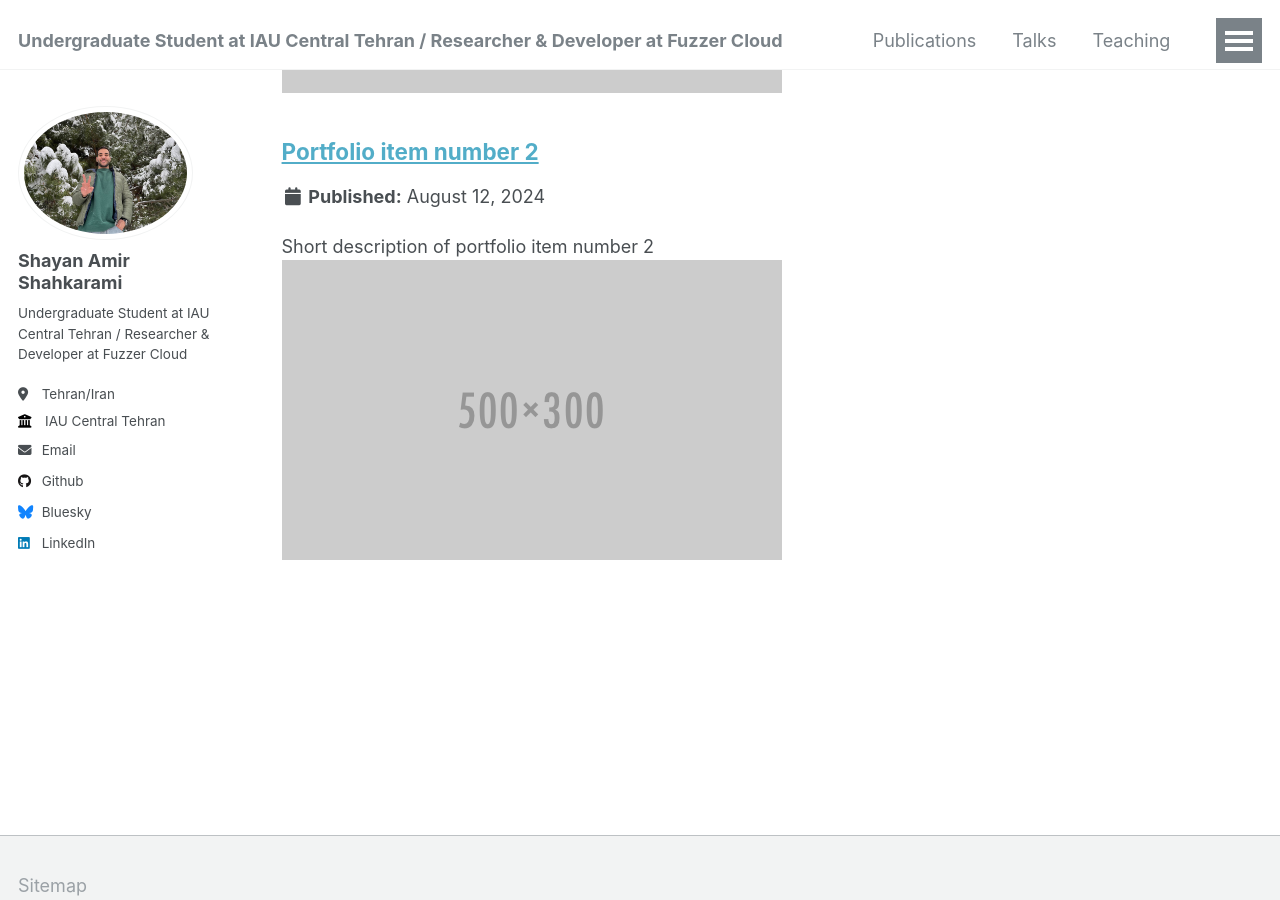
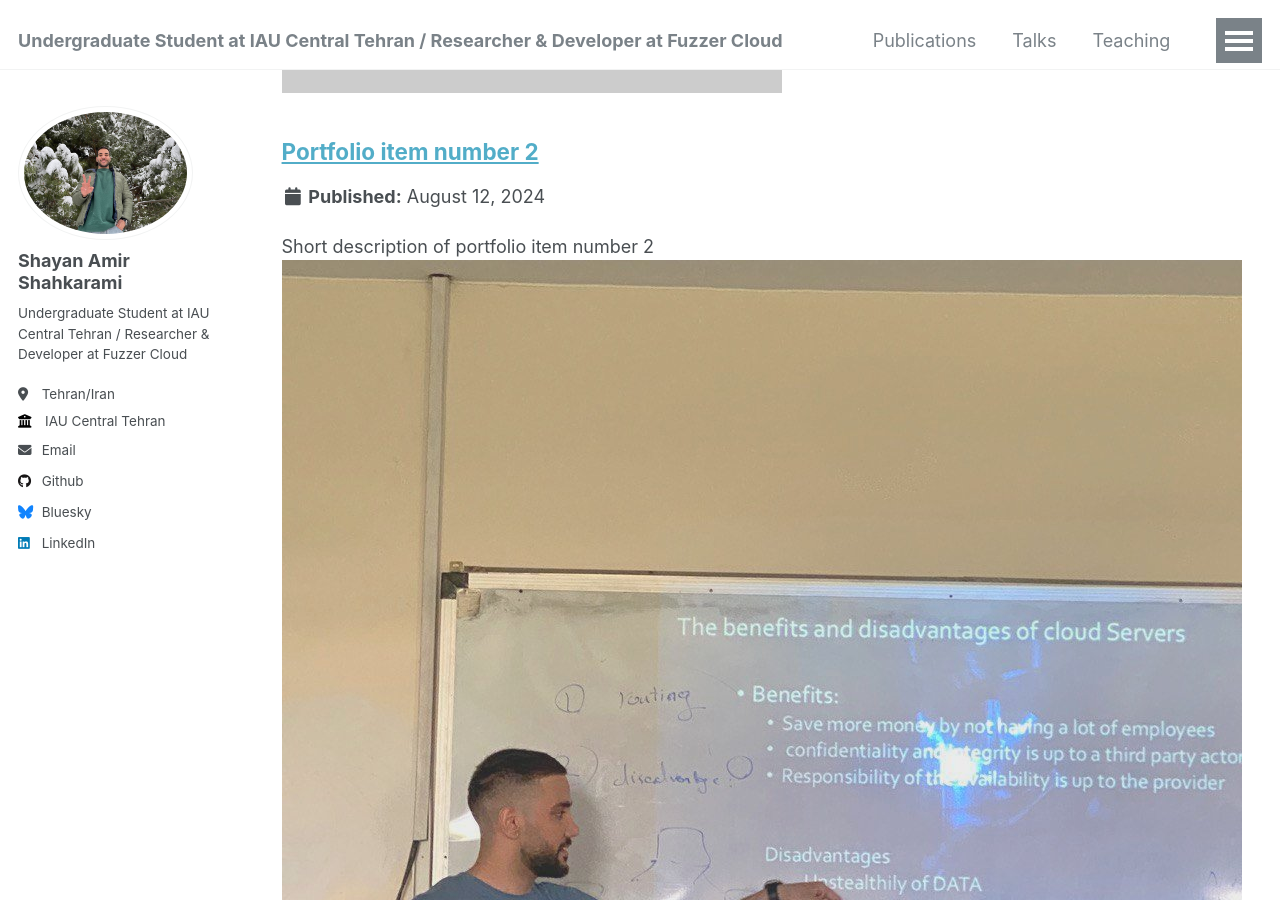
Before and after one commit to shayantrix/shayantrix.github.io, a Jekyll site: the page built from _pages/portfolio.html, in a window 1280 px wide and 900 px high, scrolled down 509 px. Built offline with Jekyll 4.4.1, drawn with Linux system fonts in a browser that asks for light colours.

Commit message:
portfolio image

```diff
--- a/_portfolio/portfolio-2.html
+++ b/_portfolio/portfolio-2.html
@@ -1,6 +1,6 @@
 ---
 title: "Portfolio item number 2"
-excerpt: "Short description of portfolio item number 2 <br/><img src='/images/500x300.png'>"
+excerpt: "Short description of portfolio item number 2 <br/><img src='/images/photo_2024-08-10_01-28-58 (1).jpg'>"
 collection: portfolio
 ---
 
```
